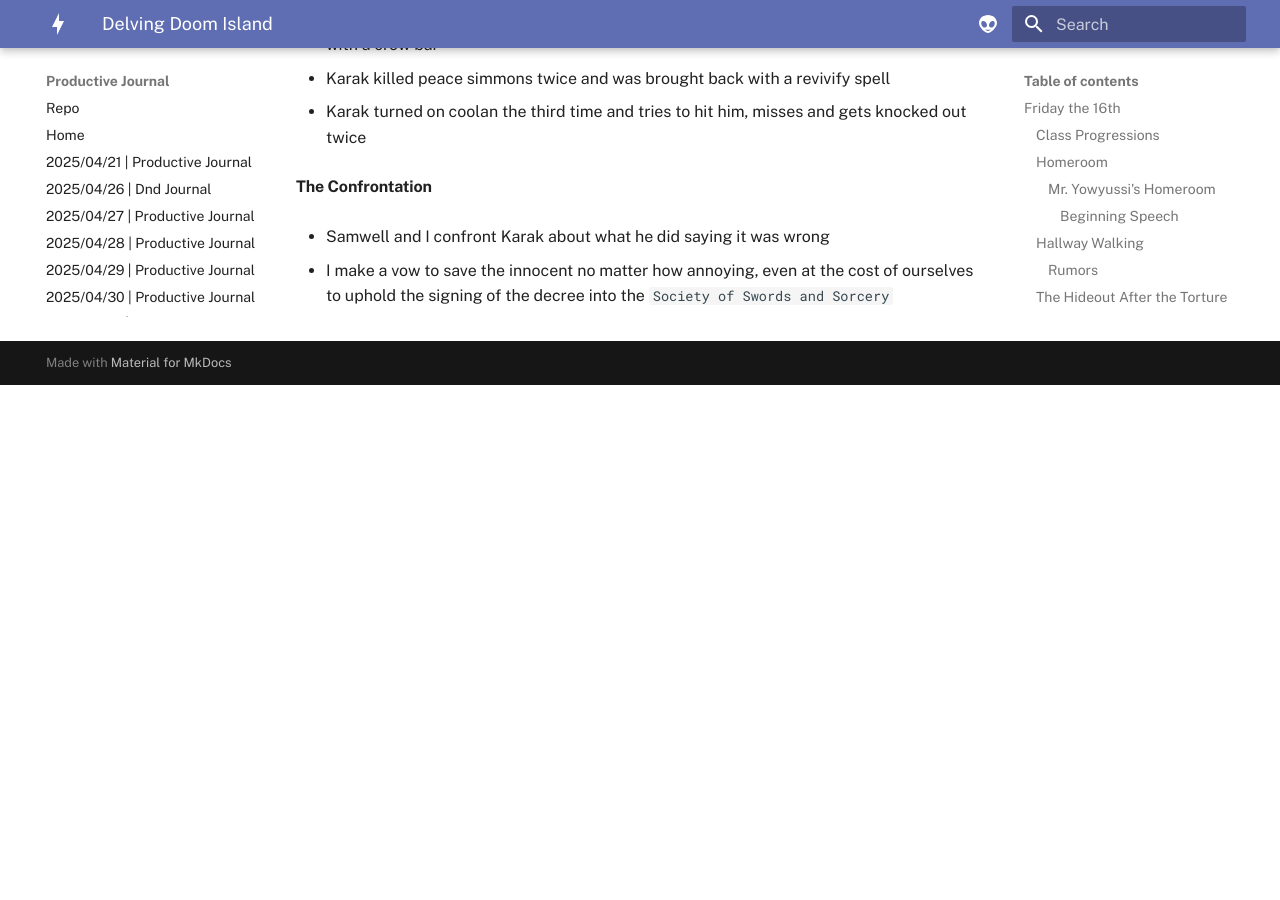
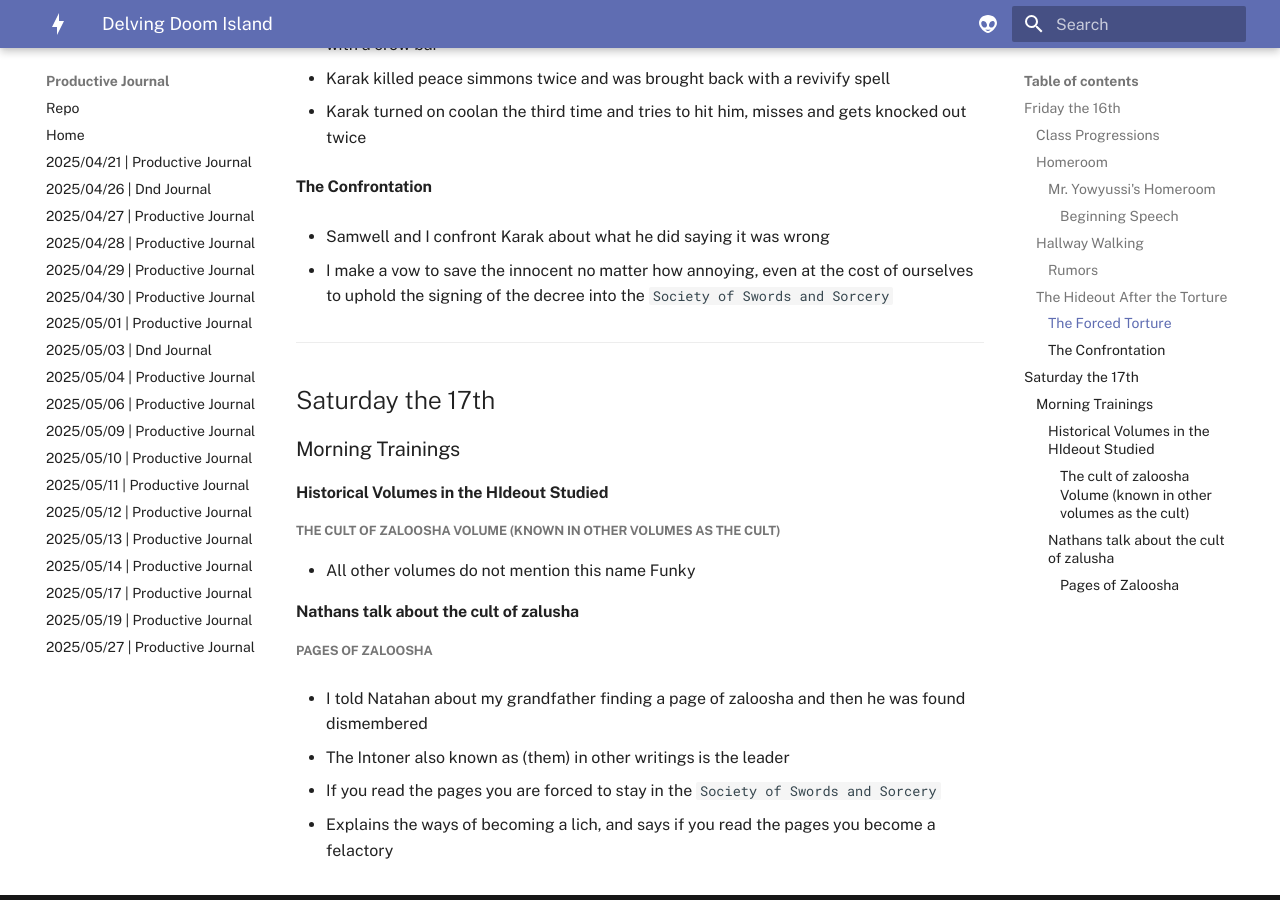
Before and after one commit to scondo-prof/productiveJournal, an MkDocs documentation site: the page built from docs/dndJournal/2025/5/30/hermsJournal.md, in a window 1280 px wide and 900 px high, scrolled down 913 px. Built offline with MkDocs 1.6.1 and Material for MkDocs 9.7.7, drawn with Linux system fonts in a browser that asks for light colours; before the commit the page ends 1298 px from its top, so only the background shows below that.

Commit message:
monring trainings

```diff
--- a/docs/dndJournal/2025/5/30/hermsJournal.md
+++ b/docs/dndJournal/2025/5/30/hermsJournal.md
@@ -41,3 +41,27 @@ xx | xx | x- | -- | -- | -- (Almost Half)
 - Samwell and I confront Karak about what he did saying it was wrong
 
 - I make a vow to save the innocent no matter how annoying, even at the cost of ourselves to uphold the signing of the decree into the `Society of Swords and Sorcery`
+
+---
+
+## Saturday the 17th
+
+### Morning Trainings
+
+#### Historical Volumes in the HIdeout Studied
+
+##### The cult of zaloosha Volume (known in other volumes as the cult)
+
+- All other volumes do not mention this name Funky
+
+#### Nathans talk about the cult of zalusha
+
+##### Pages of Zaloosha
+
+- I told Natahan about my grandfather finding a page of zaloosha and then he was found dismembered
+
+- The Intoner also known as (them) in other writings is the leader
+
+- If you read the pages you are forced to stay in the `Society of Swords and Sorcery`
+
+- Explains the ways of becoming a lich, and says if you read the pages you become a felactory
```
